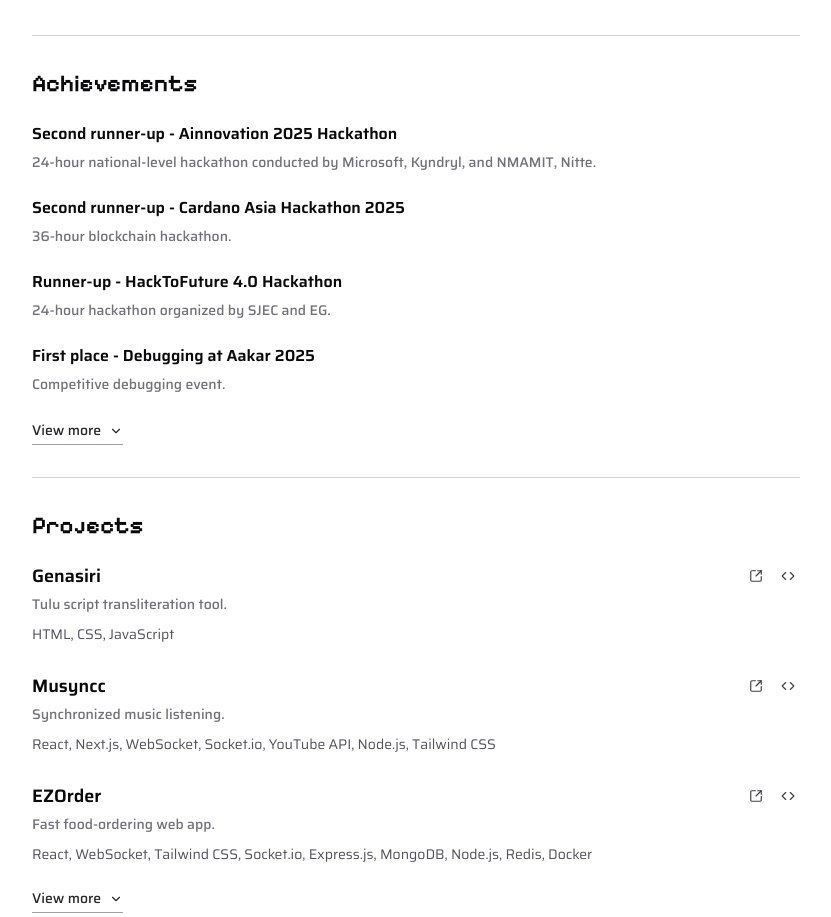
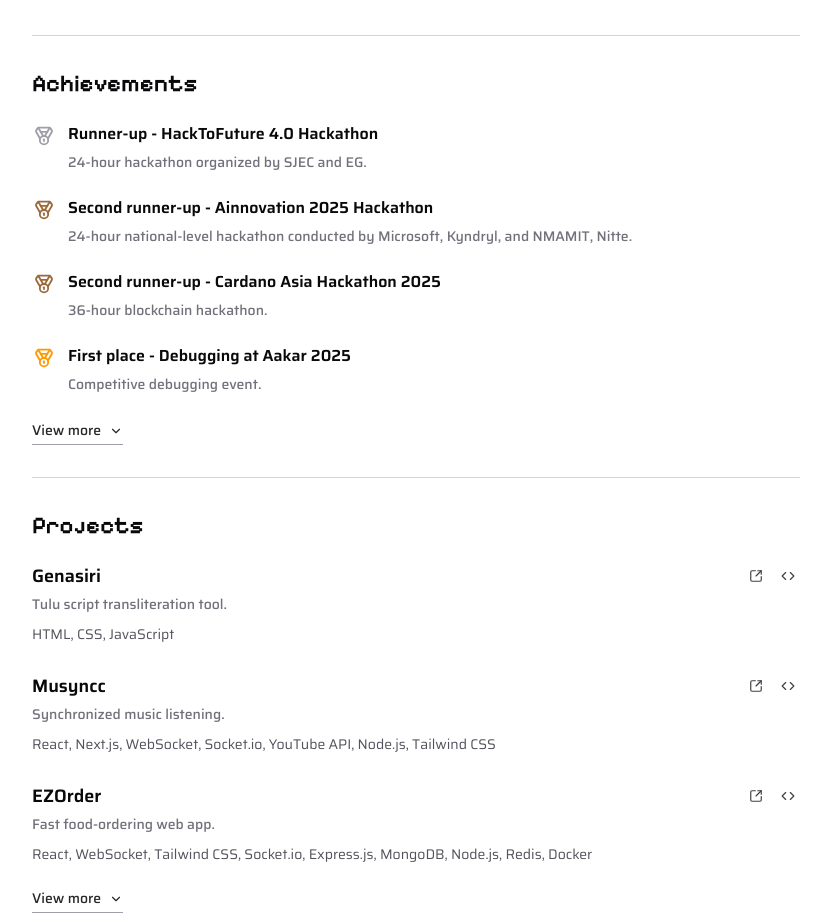
Before and after one commit to jtuluve/portfolio, a Next.js app: page /minimal in a window 1280 px wide. Shown: the part 1060-1977 px from the top of the page, without its empty margins (224-1055 px from the left). Built offline with nearby package versions, Linux system fonts and the light colour scheme.

Commit message:
feat: medal cue for achievements

```diff
--- a/app/minimal/minimal-portfolio.tsx
+++ b/app/minimal/minimal-portfolio.tsx
@@ -5,6 +5,7 @@ import Lenis from "lenis";
 import {
   ChevronDown,
   Code,
+  Medal,
   Moon,
   SquareArrowOutUpRight,
   Sun,
@@ -82,11 +83,20 @@ const minimalWorkDescriptions: Record<string, string> = {
   "Zomato Integration Tool": "Automated restaurant order sync.",
 };
 
-const achievements: Array<{
+type Achievement = {
   result: string;
   title: string;
   context: string;
-}> = [
+};
+
+type AchievementPlace = 1 | 2 | 3;
+
+const achievements: Achievement[] = [
+  {
+    result: "Runner-up",
+    title: "HackToFuture 4.0 Hackathon",
+    context: "24-hour hackathon organized by SJEC and EG.",
+  },
   {
     result: "Second runner-up",
     title: "Ainnovation 2025 Hackathon",
@@ -99,11 +109,6 @@ const achievements: Array<{
     context: "36-hour blockchain hackathon.",
   },
   {
-    result: "Runner-up",
-    title: "HackToFuture 4.0 Hackathon",
-    context: "24-hour hackathon organized by SJEC and EG.",
-  },
-  {
     result: "First place",
     title: "Debugging at Aakar 2025",
     context: "Competitive debugging event.",
@@ -112,6 +117,16 @@ const achievements: Array<{
     result: "First place",
     title: "Blind Coding at Aakar 2025",
     context: "Programming contest focused on accuracy without visual feedback.",
+  },
+  {
+    result: "First place",
+    title: "Error Debugging at Saavishkar",
+    context: "Debugging competition.",
+  },
+  {
+    result: "First place",
+    title: "Debugging at Aakar 2024",
+    context: "AJIET debugging event.",
   },
   {
     result: "Runner-up",
@@ -127,16 +142,6 @@ const achievements: Array<{
     result: "Second place",
     title: "Web Designing at Saavishkar",
     context: "MIT Kundapura web design competition.",
-  },
-  {
-    result: "First place",
-    title: "Error Debugging at Saavishkar",
-    context: "Debugging competition.",
-  },
-  {
-    result: "First place",
-    title: "Debugging at Aakar 2024",
-    context: "AJIET debugging event.",
   },
   {
     result: "Award recipient",
@@ -156,6 +161,55 @@ const achievements: Array<{
       "Conducted workshops on Git, GitHub, MongoDB, and UiPath with practical industry workflows.",
   },
 ];
+
+function getAchievementPlace(result: string): AchievementPlace | null {
+  const normalizedResult = result.toLowerCase();
+
+  if (normalizedResult.includes("first")) {
+    return 1;
+  }
+
+  if (
+    normalizedResult.includes("runner-up") ||
+    normalizedResult.includes("second")
+  ) {
+    return normalizedResult.includes("second runner-up") ? 3 : 2;
+  }
+
+  return null;
+}
+
+function getAchievementPlaceLabel(place: AchievementPlace) {
+  return `${place}${place === 1 ? "st" : place === 2 ? "nd" : "rd"}`;
+}
+
+function getAchievementPlaceStyle(place: AchievementPlace) {
+  if (place === 1) {
+    return "text-amber-500 dark:text-amber-300";
+  }
+
+  if (place === 2) {
+    return "text-zinc-400 dark:text-zinc-300";
+  }
+
+  return "text-[#9c6a3a] dark:text-[#c89055]";
+}
+
+function AchievementPlaceMark({ place }: { place: AchievementPlace }) {
+  const label = getAchievementPlaceLabel(place);
+
+  return (
+    <span
+      aria-label={`${label} place`}
+      className={`mt-1 inline-flex size-6 shrink-0 items-center justify-center ${getAchievementPlaceStyle(
+        place
+      )}`}
+      title={`${label} place`}
+    >
+      <Medal className="size-5" strokeWidth={2.2} aria-hidden="true" />
+    </span>
+  );
+}
 
 function ExternalLink({
   href,
@@ -529,19 +583,28 @@ export default function MinimalPortfolio() {
             Achievements
           </h2>
           <div className="mt-5 space-y-5">
-            {visibleAchievements.map((achievement) => (
+            {visibleAchievements.map((achievement) => {
+              const place = getAchievementPlace(achievement.result);
+
+              return (
                 <article
                   key={`${achievement.result}-${achievement.title}`}
-                className="max-w-2xl"
+                  className="flex max-w-2xl gap-3"
                 >
+                  {place !== null ? (
+                    <AchievementPlaceMark place={place} />
+                  ) : null}
+                  <div>
                     <h3 className="text-base font-semibold leading-7 text-zinc-950 dark:text-zinc-50">
                       {achievement.result} - {achievement.title}
                     </h3>
                     <p className="mt-0.5 text-sm font-medium leading-6 text-zinc-500 dark:text-zinc-400">
                       {achievement.context}
                     </p>
+                  </div>
                 </article>
-            ))}
+              );
+            })}
           </div>
           {achievements.length > initialAchievementCount ? (
             <ViewMoreButton
```
Lines whose indentation alone changed are shown as unchanged.
